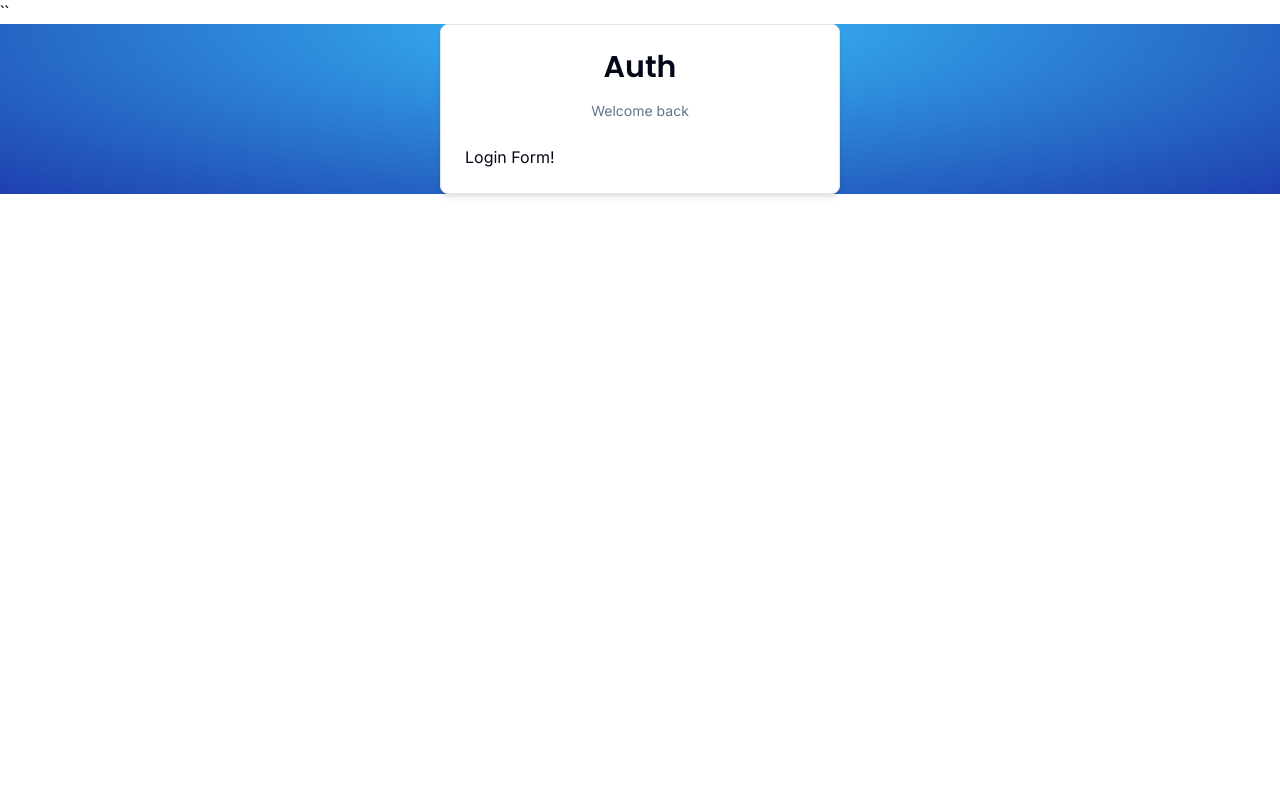
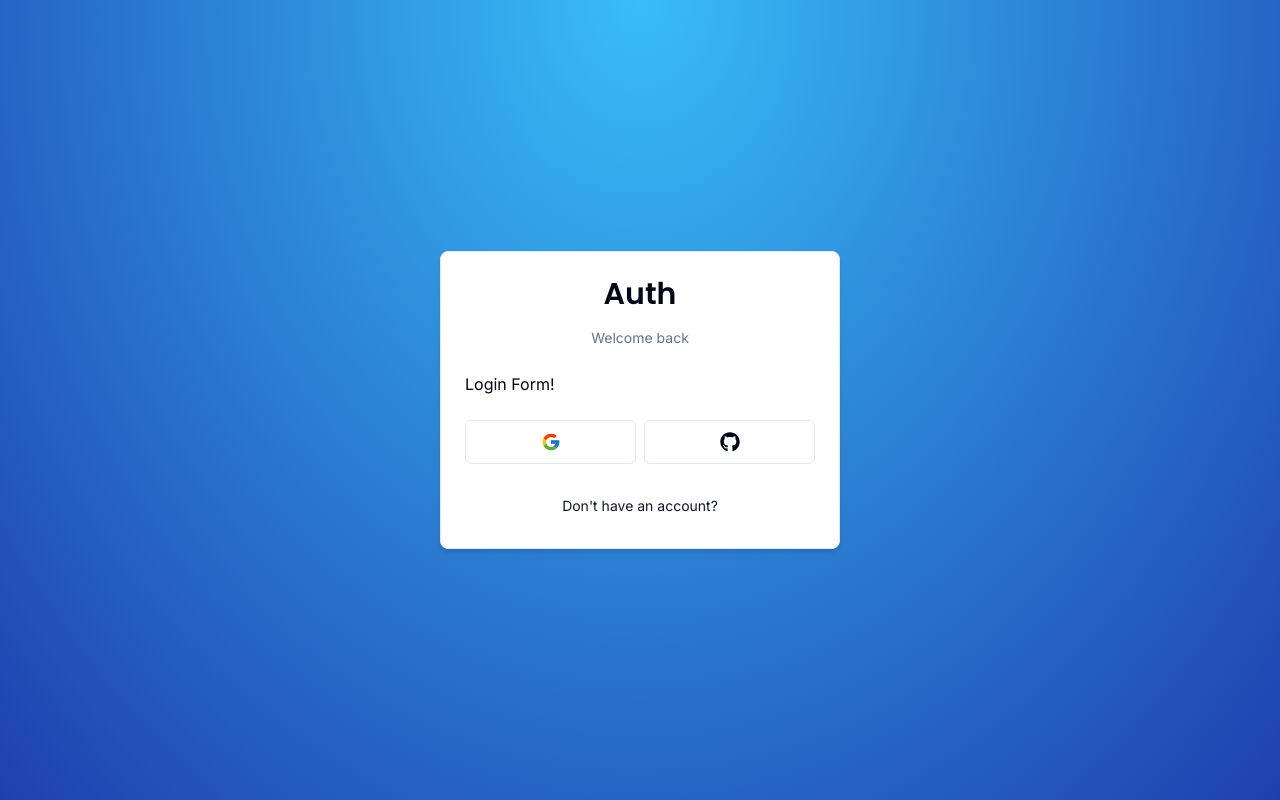
Before and after one commit to MrVido/mytrustelle-frontend, a Next.js app: page /auth/login in a window 1280 px wide. Built offline with nearby package versions, Linux system fonts and the light colour scheme.

Commit message:
social login form issue

```diff
--- a/app/layout.tsx
+++ b/app/layout.tsx
@@ -1,23 +1,28 @@
-import type { Metadata } from "next";
-import { Inter } from "next/font/google";
+import type { Metadata } from 'next'
+import { Inter } from 'next/font/google'
+import './globals.css'
+import { Toaster } from "@/components/ui/sonner";
 
-import "./globals.css";
-
-const inter = Inter({ subsets: ["latin"] });
+const inter = Inter({ subsets: ['latin'] })
 
 export const metadata: Metadata = {
-  title: "MyTrustelle: Luxury Resale Marketplace | Safe, Fast & Trusted",
-  description: "Discover MyTrustelle, the premier online marketplace for luxury resale goods. Experience unparalleled safety, speed, and trust as you buy and sell high-end items. Our platform is designed for discerning buyers and sellers who prioritize elegance, ensuring a seamless and secure transaction process. Join our community where luxury meets reliability.",
-};
+  title: 'Create Next App',
+  description: 'Generated by create next app',
+}
 
-export default function RootLayout({
+export default async function RootLayout({
   children,
-}: Readonly<{
-  children: React.ReactNode;
-}>) {
+}: {
+  children: React.ReactNode
+}) {
+
   return (
-    <html lang="en">``
-      <main className={inter.className}>{children}</main>
-    </html>
-  );
+      <html lang="en">
+        <body className={inter.className}>
+          <Toaster />
+          {children}
+        </body>
+      </html>
+
+  )
 }
--- /dev/null
+++ b/components/auth/back-button.tsx
@@ -0,0 +1,28 @@
+"use client";
+
+import Link from "next/link";
+
+import { Button } from "@/components/ui/button";
+
+interface BackButtonProps {
+  href: string;
+  label: string;
+};
+
+export const BackButton = ({
+  href,
+  label,
+}: BackButtonProps) => {
+  return (
+    <Button
+      variant="link"
+      className="font-normal w-full"
+      size="sm"
+      asChild
+    >
+      <Link href={href}>
+        {label}
+      </Link>
+    </Button>
+  );
+};
--- a/components/auth/card-wrapper.tsx
+++ b/components/auth/card-wrapper.tsx
@@ -5,9 +5,10 @@ import {
   CardContent,
   CardFooter,
   CardHeader
- } from "../ui/card";
-import { Header } from "./header";
-import { Social } from "./social";
+} from "@/components/ui/card";
+import { Header } from "@/components/auth/header";
+import { Social } from "@/components/auth/social";
+import { BackButton } from "./back-button";
 
 interface CardWrapperProps {
   children: React.ReactNode;
@@ -15,8 +16,7 @@ interface CardWrapperProps {
   backButtonLabel: string;
   backButtonHref: string;
   showSocial?: boolean;
-}
-
+};
 
 export const CardWrapper = ({
   children,
@@ -38,6 +38,12 @@ export const CardWrapper = ({
           <Social />
         </CardFooter>
       )}
+      <CardFooter>
+        <BackButton
+          label={backButtonLabel}
+          href={backButtonHref}
+        />
+      </CardFooter>
     </Card>
   );
 };
--- a/components/auth/login-form.tsx
+++ b/components/auth/login-form.tsx
@@ -6,10 +6,12 @@ import { CardWrapper } from "./card-wrapper"
 export const LoginForm = () => {
   return (
 
-        <CardWrapper
-        headerLabel="Welcome back"
-        backButtonLabel="Don't have an account?"
-        backButtonHref="/auth/register">
+       <CardWrapper
+      headerLabel="Welcome back"
+      backButtonLabel="Don't have an account?"
+      backButtonHref="/auth/register"
+      showSocial
+    >
             Login Form!
         </CardWrapper>
   );
--- /dev/null
+++ b/components/ui/sonner.tsx
@@ -0,0 +1,31 @@
+"use client"
+
+import { useTheme } from "next-themes"
+import { Toaster as Sonner } from "sonner"
+
+type ToasterProps = React.ComponentProps<typeof Sonner>
+
+const Toaster = ({ ...props }: ToasterProps) => {
+  const { theme = "system" } = useTheme()
+
+  return (
+    <Sonner
+      theme={theme as ToasterProps["theme"]}
+      className="toaster group"
+      toastOptions={{
+        classNames: {
+          toast:
+            "group toast group-[.toaster]:bg-background group-[.toaster]:text-foreground group-[.toaster]:border-border group-[.toaster]:shadow-lg",
+          description: "group-[.toast]:text-muted-foreground",
+          actionButton:
+            "group-[.toast]:bg-primary group-[.toast]:text-primary-foreground",
+          cancelButton:
+            "group-[.toast]:bg-muted group-[.toast]:text-muted-foreground",
+        },
+      }}
+      {...props}
+    />
+  )
+}
+
+export { Toaster }
--- a/package.json
+++ b/package.json
@@ -18,9 +18,11 @@
     "next": "14.1.3",
     "next-auth": "^4.24.7",
     "next-seo": "^6.5.0",
+    "next-themes": "^0.3.0",
     "react": "^18",
     "react-dom": "^18",
     "react-icons": "^5.0.1",
+    "sonner": "^1.4.3",
     "tailwind-merge": "^2.2.2"
   },
   "devDependencies": {
```
Also changed, not shown: components/auth/social.tsx (+11 -5 lines), 1 other file (tests, documents, lock files or other folders). Lines whose indentation alone changed are shown as unchanged.
